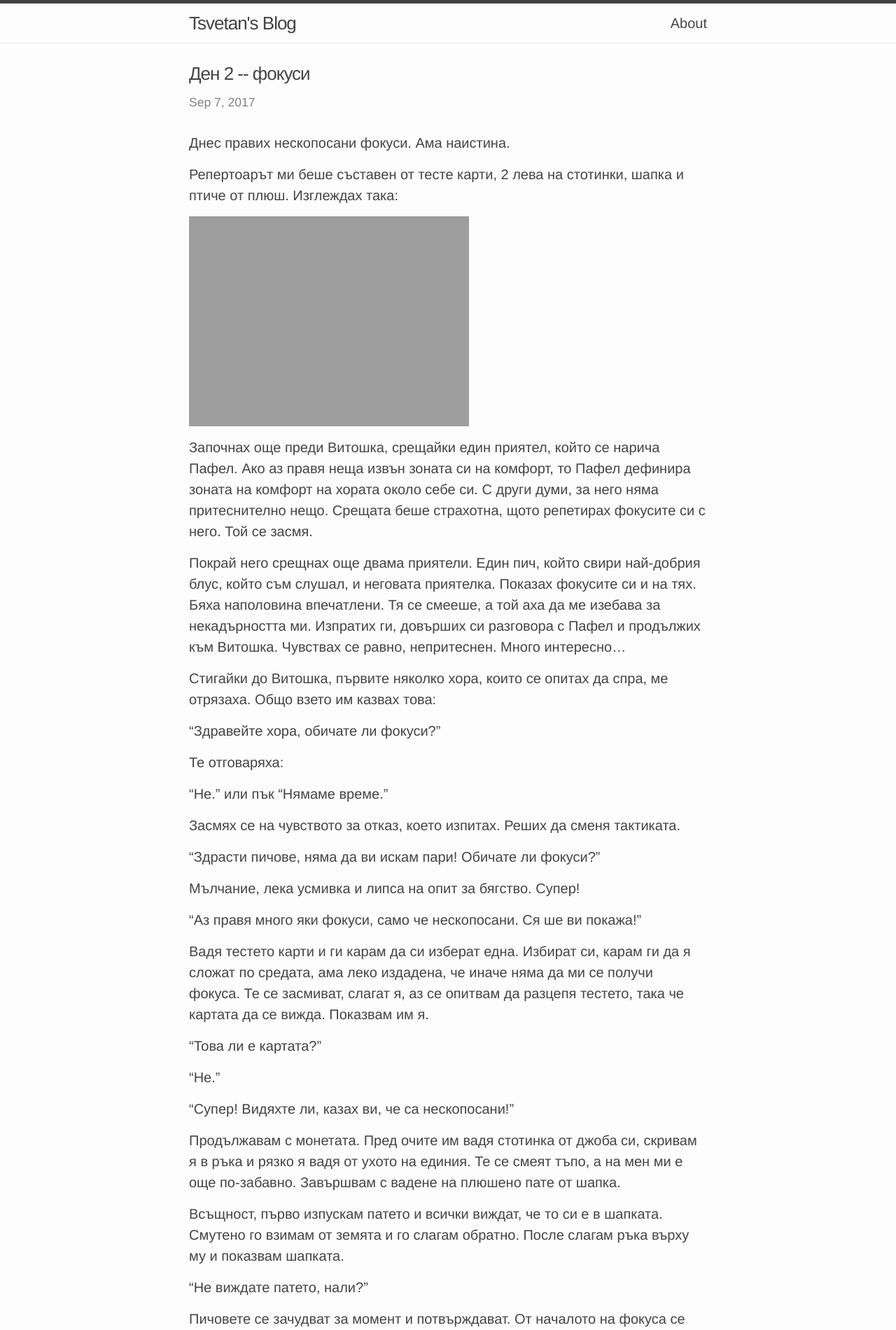
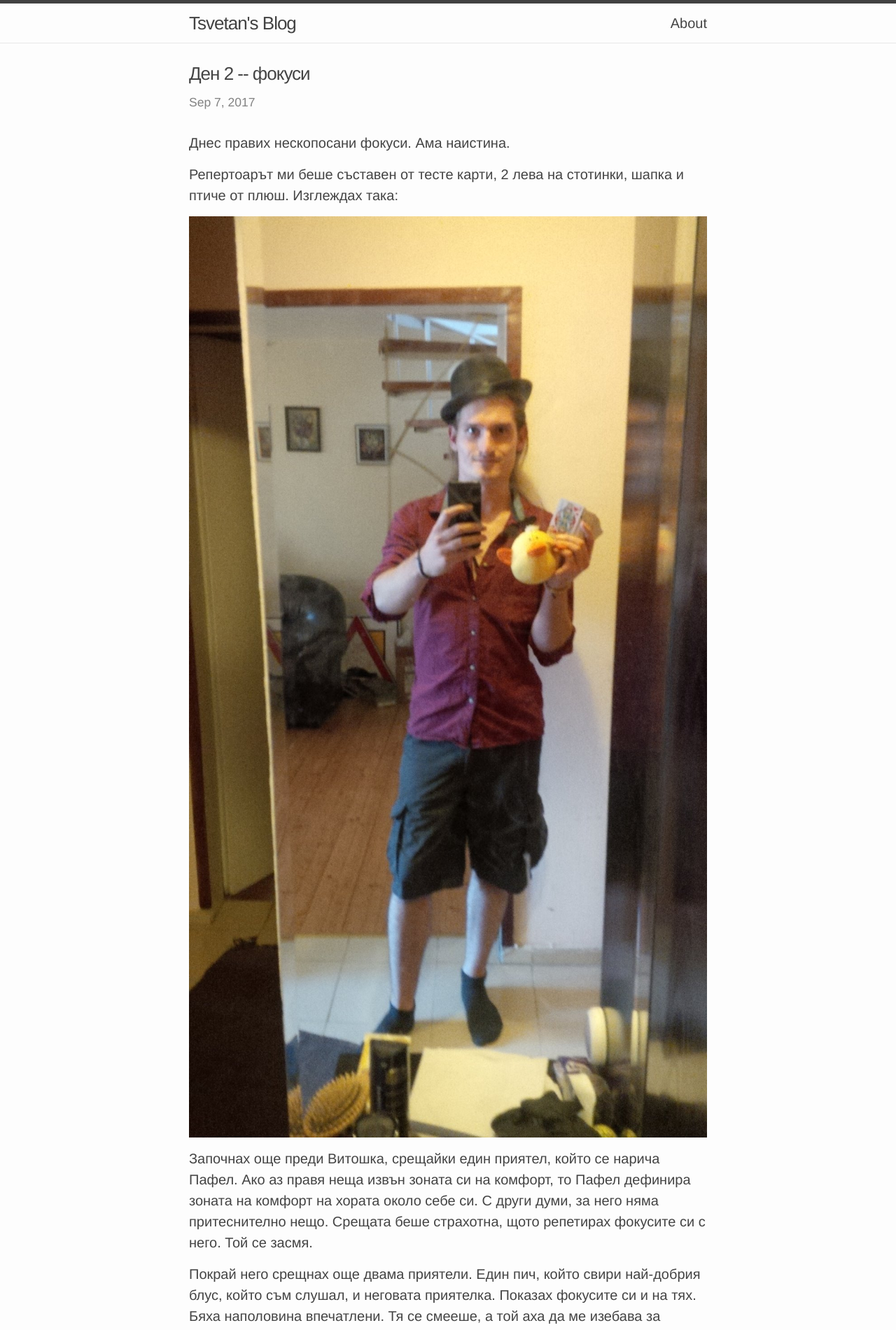
Before and after one commit to emdeha/emdeha.github.io, a Jekyll site: the page built from _posts/2017-09-07-social-absurds-day-two.markdown, in a window 1280 px wide. Shown: the top 1900 px of the page at 70% size. Built offline with Jekyll 4.4.1, drawn with Linux system fonts in a browser that asks for light colours.

Commit message:
Syntax error fix.

```diff
--- a/_posts/2017-09-07-social-absurds-day-two.markdown
+++ b/_posts/2017-09-07-social-absurds-day-two.markdown
@@ -9,7 +9,7 @@ date: 2017-09-07
 Репертоарът ми беше съставен от тесте карти, 2 лева на стотинки, шапка и птиче
 от плюш. Изглеждах така:
 
-![Аз]({{ site.url }}/assets/day-two-me.jpg}})
+![Аз]({{ site.url }}/assets/day-two-me.jpg)
 
 Започнах още преди Витошка, срещайки един приятел, който се нарича Пафел. Ако
 аз правя неща извън зоната си на комфорт, то Пафел дефинира зоната на комфорт
```
